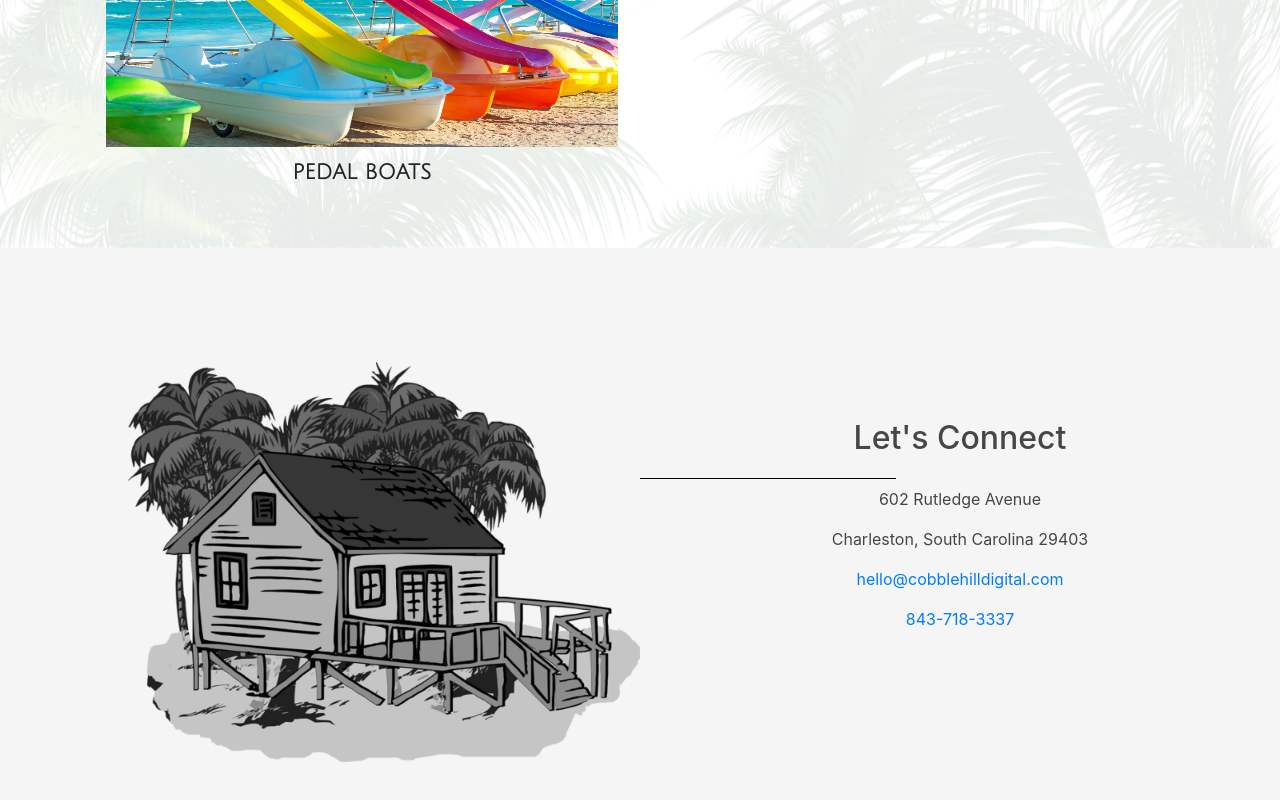
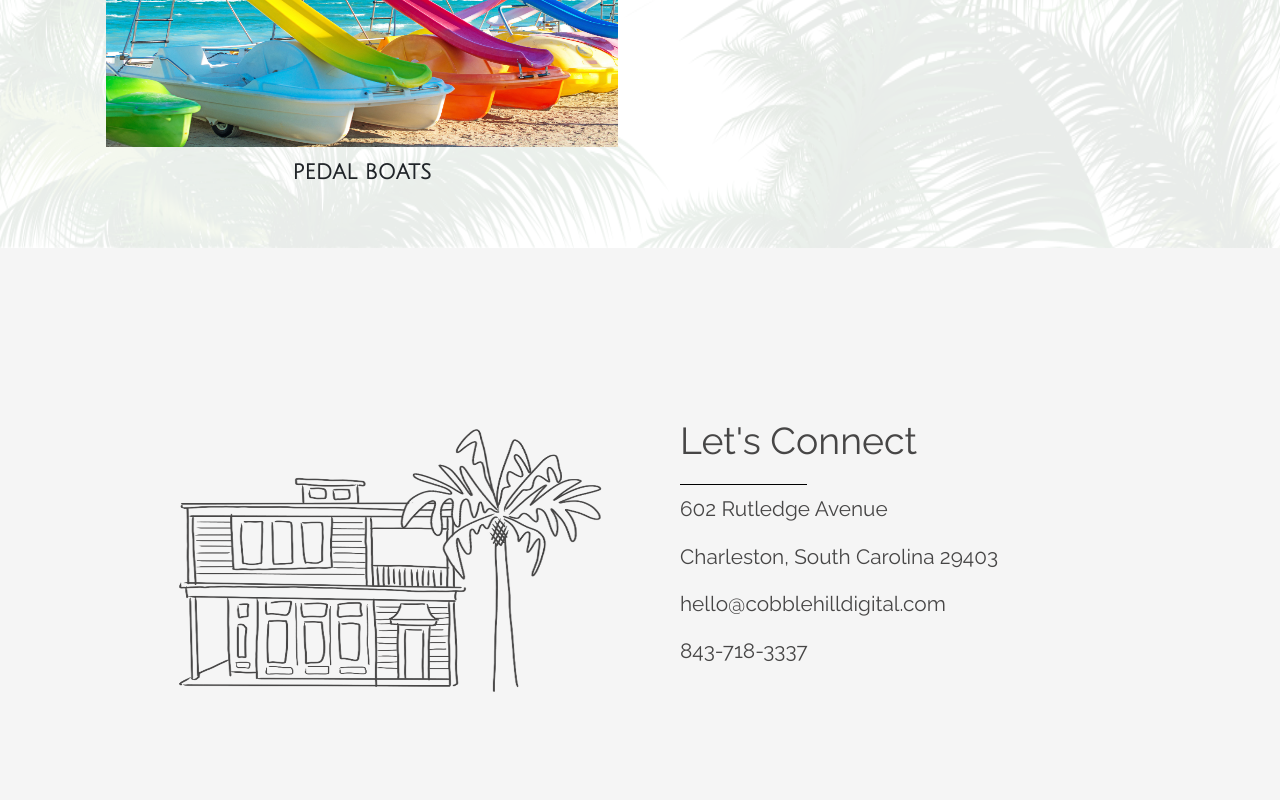
Before and after one commit to PFVNK/SBR, a React (Create React App) app: page / in a window 1280 px wide. Shown: the part 2158-2958 px from the top of the page. Built offline with nearby package versions, Linux system fonts and the light colour scheme; a web font is replaced by a local one.

Commit message:
changed footer image

```diff
--- a/src/Components/Footer.js
+++ b/src/Components/Footer.js
@@ -1,6 +1,6 @@
 import React, { Component } from 'react';
 import '../App.css';
-import beachhouse from '../beachhouseBW.png'
+import beachhouse from '../beachhousepalm.png'
 
 
 class Footer extends Component {
@@ -13,15 +13,13 @@ class Footer extends Component {
                     </div>
 
                     <div className='contact-info'>
-                        <h2>Let's Connect</h2>
-                        <p>602 Rutledge Avenue</p>
-                        <p>Charleston, South Carolina 29403</p>
-                        <a href="mailto:hello@cobblehilldigital.com">
+                        <div className='contact-info-content'>
+                            <h2>Let's Connect</h2>
+                            <p>602 Rutledge Avenue</p>
+                            <p>Charleston, South Carolina 29403</p>
                             <p>hello@cobblehilldigital.com</p>
-                        </a>
-                        <a href="tel:843-718-3337">
                             <p>843-718-3337</p>
-                        </a>
+                        </div>
                     </div>
                 </div>
             </div>
```
